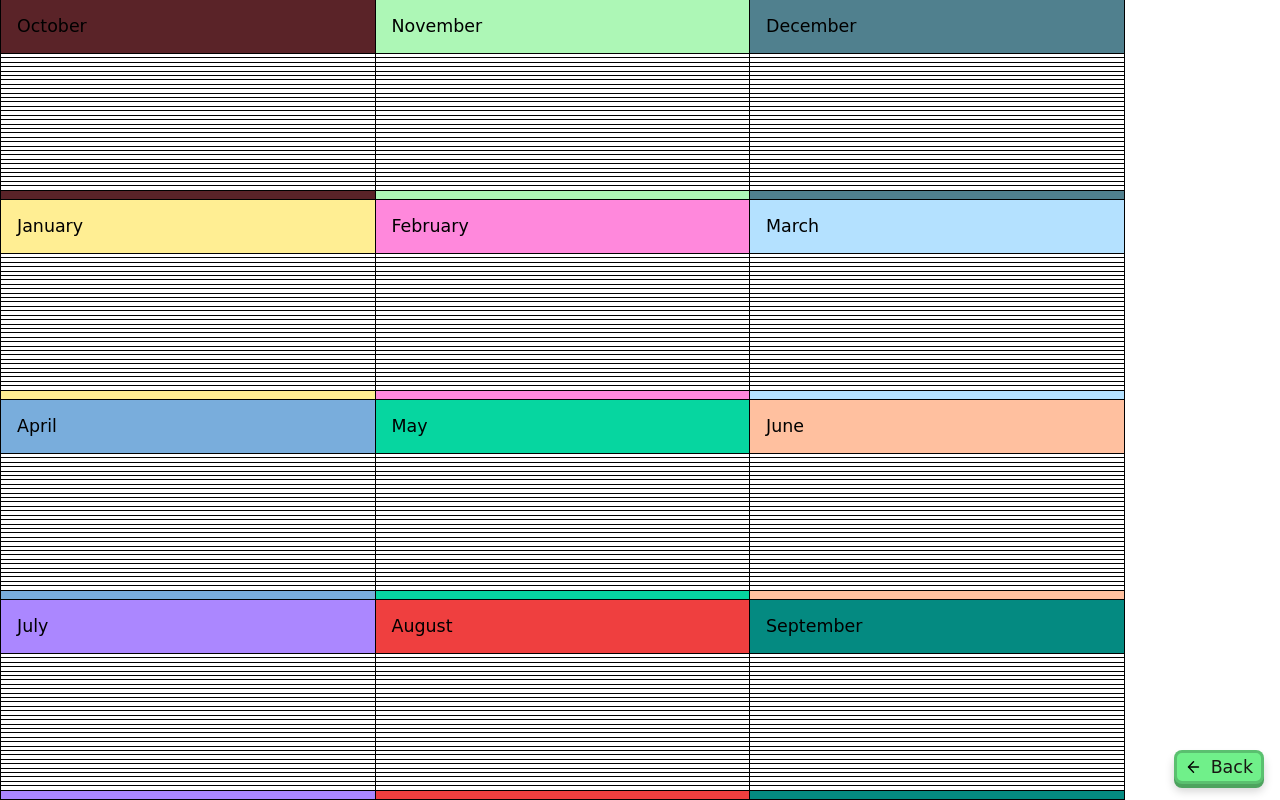
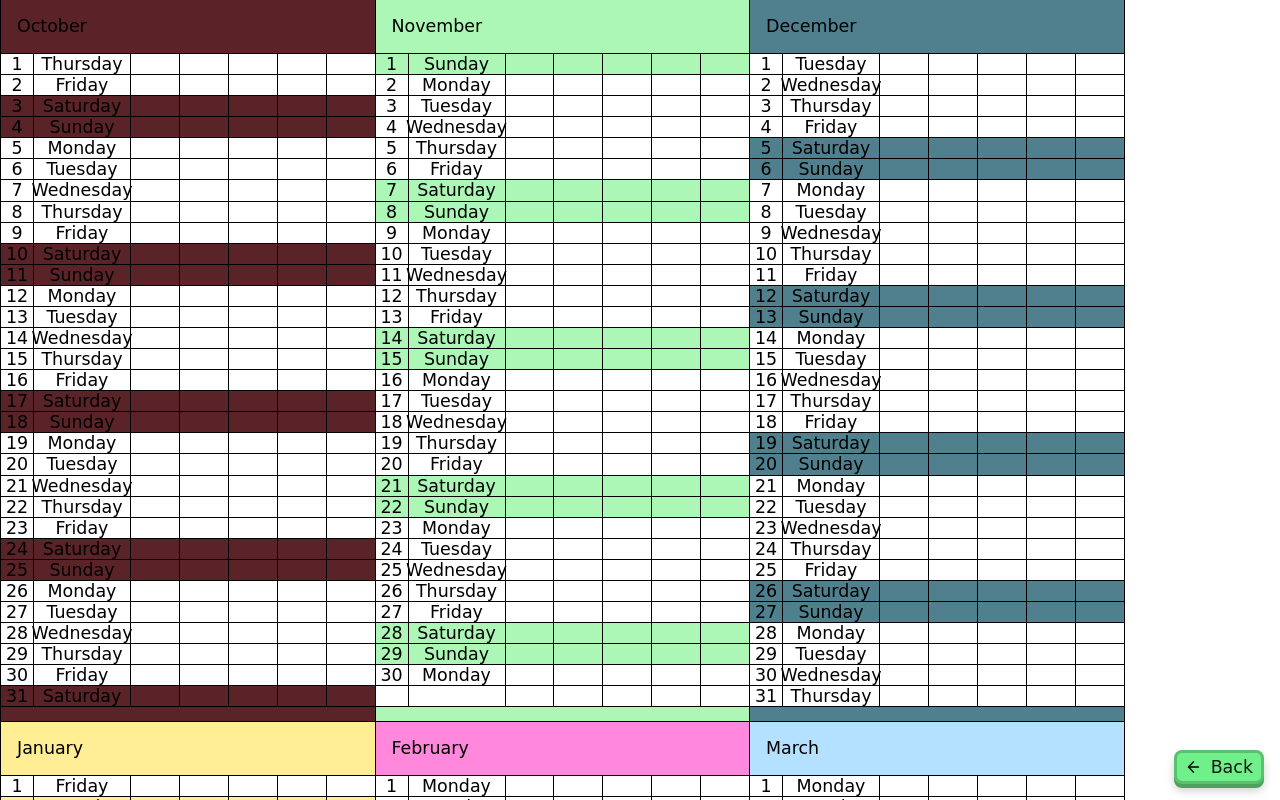
Before and after one commit to KyleKlus/printable-calendar-generator, a website built with webpack: page src/index.html in a window 1280 px wide. Both pictures are taken after a click on the button "Generate ...". Built offline with nearby package versions, Linux system fonts and the light colour scheme; a small style sheet from the web is missing.

Commit message:
FEAT: Implemented day row generation

```diff
--- a/src/calendar-generator.ts
+++ b/src/calendar-generator.ts
@@ -71,8 +71,9 @@ export class CalendarGenerator {
 
             const monthEl = document.createElement("div") as HTMLDivElement;
             monthEl.classList.add("month-container");
-            monthEl.style.width = `calc(100% / ${settings.columns})`
+            monthEl.style.width = `calc(100% / ${settings.columns})`;
 
+            // Set up title
             const monthTitleEl = document.createElement("div");
             monthTitleEl.classList.add("month-title");
             monthTitleEl.style.backgroundColor = settings.colors[monthIndex % 12];
@@ -85,9 +86,10 @@ export class CalendarGenerator {
             monthEl.appendChild(monthTitleEl);
 
             for (let i = 0; i < 31; i++) {
-                this.buildDay((currentDate.daysInMonth ?? 0) < i + 1 ? null : currentDate.plus({ days: i }), monthEl);
+                this.buildDay((currentDate.daysInMonth ?? 0) < i + 1 ? null : currentDate.plus({ days: i }), monthIndex, settings, monthEl);
             }
 
+            // Set up footer
             const monthFooter = document.createElement("div");
             monthFooter.classList.add("month-footer");
             monthFooter.style.backgroundColor = settings.colors[monthIndex % 12];
@@ -109,9 +111,38 @@ export class CalendarGenerator {
         return newPage;
     }
 
-    private buildDay(date: DateTime | null, parent: HTMLElement) {
+    private buildDay(date: DateTime | null, monthIndex: number, settings: CalendarSettings, parent: HTMLElement) {
         const dayEl = document.createElement("div");
         dayEl.classList.add("day-container");
+
+        const dayNum = document.createElement("div");
+        dayNum.classList.add("day-cell");
+        dayNum.classList.add("day-num");
+        dayEl.appendChild(dayNum);
+
+        const weekDay = document.createElement("div");
+        weekDay.classList.add("day-cell");
+        weekDay.classList.add("week-day");
+        dayEl.appendChild(weekDay);
+
+        if (date !== null) {
+            // Insert current day and weekday if we have a date
+            dayNum.insertAdjacentText("afterbegin", date.day.toString());
+            weekDay.insertAdjacentText("afterbegin", date.weekdayLong ?? "");
+
+            if (date.isWeekend && settings.colorWeekends) {
+                // Color in weekends
+                dayEl.style.backgroundColor = settings.colors[monthIndex % 12];
+            }
+        }
+
+        for (let i = 0; i < settings.cellsPerDay; i++) {
+            // Add cells to enter events
+            const eventCell = document.createElement("div");
+            eventCell.classList.add("day-cell");
+            eventCell.classList.add("event-cell");
+            dayEl.appendChild(eventCell);
+        }
 
         parent.appendChild(dayEl);
     }
--- a/src/style.css
+++ b/src/style.css
@@ -390,13 +390,16 @@ input {
 */
 
 #calendar-display {
+    --border: 1px solid black;
     display: flex;
     flex-direction: column;
+
+    overflow: auto;
 
     & .page {
         height: 210mm;
         width: 297mm;
-        border: 1px solid black;
+        border: var(--border);
         border-top: none;
         display: flex;
     }
@@ -404,7 +407,7 @@ input {
     & .month-container {
         display: flex;
         flex-direction: column;
-        border-right: 1px solid black;
+        border-right: var(--border);
 
         &:last-child {
             border-right: none;
@@ -412,7 +415,7 @@ input {
 
         & .month-title {
             padding: 1rem;
-            border-bottom: 1px solid black;
+            border-bottom: var(--border);
 
 
             & .month-title-inner {
@@ -423,10 +426,41 @@ input {
         }
 
         & .day-container {
+            --day-num-width: 2rem;
+            --week-day-width: 6rem;
             height: calc(100% / 31);
             display: flex;
+            flex-wrap: nowrap;
 
-            border-bottom: 1px solid black;
+            border-bottom: var(--border);
+
+            & .day-cell {
+                height: 100%;
+                border-right: var(--border);
+
+                display: flex;
+                justify-content: center;
+
+                font-family: 'Itim', cursive;
+                font-weight: 400;
+                font-style: normal;
+
+                &:last-child {
+                    border-right: none;
+                }
+            }
+
+            & .day-num {
+                width: var(--day-num-width);
+            }
+
+            & .week-day {
+                width: var(--week-day-width);
+            }
+
+            & .event-cell {
+                flex-grow: 1;
+            }
         }
 
         & .month-footer {
```
